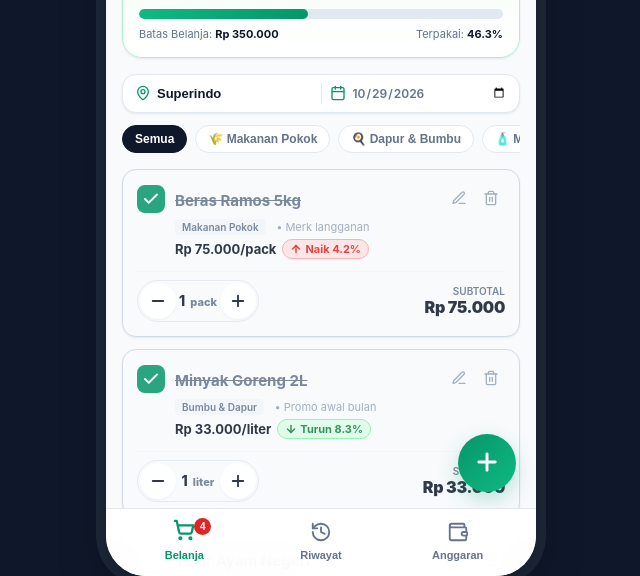
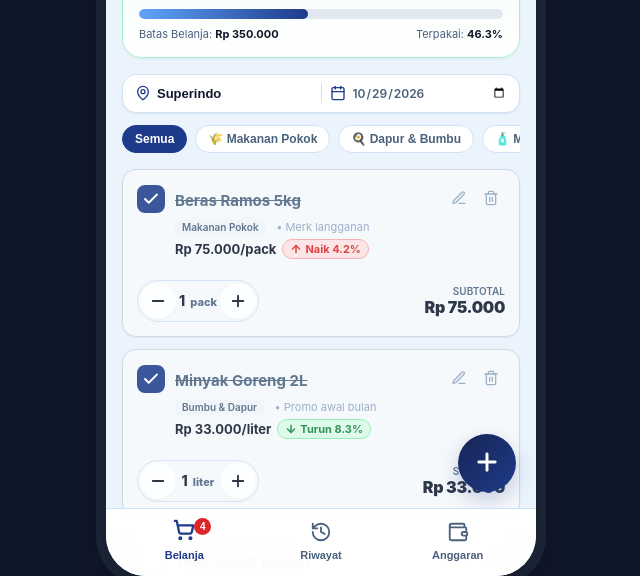
Before and after one commit to keishaiaia00/Smart-Grocery, a plain HTML site: page index.html in a window 1280 px wide. Shown: the part 224-800 px from the top of the page, without its empty margins (319-959 px from the left). Drawn offline with Linux system fonts and the light colour scheme; no server answers.

Commit message:
Perbaruan Warna

```diff
--- a/css/style.css
+++ b/css/style.css
@@ -1,12 +1,13 @@
 /* Smart Grocery & Budget Safety Tracker - Mobile PWA Design System */
+/* Theme: Aesthetic Soft Light Blue (Biru Muda Aesthetic) & Deep Navy Buttons (Biru Tua) */
 :root {
-  --primary: #059669;
-  --primary-hover: #047857;
-  --primary-light: #d1fae5;
-  --primary-glow: rgba(5, 150, 105, 0.25);
-
-  --accent: #2563eb;
-  --accent-light: #dbeafe;
+  --primary: #1e3a8a;
+  --primary-hover: #172554;
+  --primary-light: #dbeafe;
+  --primary-glow: rgba(30, 58, 138, 0.25);
+
+  --accent: #1d4ed8;
+  --accent-light: #eff6ff;
 
   --danger: #dc2626;
   --danger-light: #fee2e2;
@@ -15,17 +16,17 @@
   --warning: #d97706;
   --warning-light: #fef3c7;
 
-  --success: #16a34a;
-  --success-light: #dcfce7;
+  --success: #1e3a8a;
+  --success-light: #dbeafe;
 
   --bg-desktop: #0f172a;
-  --bg-phone: #f8fafc;
+  --bg-phone: #ebf4fc;
   --card-bg: #ffffff;
-  --border-color: #e2e8f0;
+  --border-color: #cfe2f5;
 
   --text-main: #0f172a;
-  --text-muted: #64748b;
-  --text-dim: #94a3b8;
+  --text-muted: #4b627e;
+  --text-dim: #8fa5c0;
 
   --radius-sm: 8px;
   --radius-md: 14px;
@@ -33,10 +34,10 @@
   --radius-xl: 28px;
   --radius-full: 9999px;
 
-  --shadow-sm: 0 1px 3px rgba(0, 0, 0, 0.06), 0 1px 2px rgba(0, 0, 0, 0.04);
-  --shadow-md: 0 4px 6px -1px rgba(0, 0, 0, 0.08), 0 2px 4px -2px rgba(0, 0, 0, 0.04);
-  --shadow-lg: 0 10px 15px -3px rgba(0, 0, 0, 0.1), 0 4px 6px -4px rgba(0, 0, 0, 0.05);
-  --shadow-float: 0 14px 28px rgba(0, 0, 0, 0.12), 0 10px 10px rgba(0, 0, 0, 0.06);
+  --shadow-sm: 0 1px 3px rgba(30, 58, 138, 0.05), 0 1px 2px rgba(30, 58, 138, 0.03);
+  --shadow-md: 0 4px 6px -1px rgba(30, 58, 138, 0.07), 0 2px 4px -2px rgba(30, 58, 138, 0.04);
+  --shadow-lg: 0 10px 15px -3px rgba(30, 58, 138, 0.09), 0 4px 6px -4px rgba(30, 58, 138, 0.04);
+  --shadow-float: 0 14px 28px rgba(30, 58, 138, 0.12), 0 10px 10px rgba(30, 58, 138, 0.06);
 
   --safe-bottom: env(safe-area-inset-bottom, 16px);
 }
@@ -119,7 +120,7 @@ body {
 /* Main App Header */
 .app-header {
   padding: 12px 18px 8px 18px;
-  background: rgba(248, 250, 252, 0.95);
+  background: rgba(235, 244, 252, 0.95);
   backdrop-filter: blur(12px);
   -webkit-backdrop-filter: blur(12px);
   z-index: 90;
@@ -143,7 +144,7 @@ body {
   width: 38px;
   height: 38px;
   border-radius: var(--radius-md);
-  background: linear-gradient(135deg, #059669 0%, #10b981 100%);
+  background: linear-gradient(135deg, #172554 0%, #1e3a8a 100%);
   color: white;
   display: flex;
   align-items: center;
@@ -478,7 +479,7 @@ body {
 }
 
 .bar-safe {
-  background: linear-gradient(90deg, #10b981, #059669);
+  background: linear-gradient(90deg, #60a5fa, #1e3a8a);
 }
 
 .bar-warning {
@@ -602,9 +603,9 @@ body {
 }
 
 .chip-filter.active {
-  background: var(--text-main);
+  background: var(--primary);
   color: white;
-  border-color: var(--text-main);
+  border-color: var(--primary);
 }
 
 /* Cart Items List */
@@ -934,7 +935,7 @@ body {
   width: 58px;
   height: 58px;
   border-radius: var(--radius-full);
-  background: linear-gradient(135deg, #059669 0%, #10b981 100%);
+  background: linear-gradient(135deg, #172554 0%, #1e3a8a 100%);
   color: white;
   border: none;
   box-shadow: 0 8px 20px var(--primary-glow);
@@ -1400,14 +1401,14 @@ body {
 }
 
 .btn-history-action.primary {
-  background: var(--primary-light);
+  background: var(--primary);
   border-color: var(--primary);
-  color: var(--primary);
+  color: white;
 }
 
 /* Budget Analytics Tab [Tab Anggaran] */
 .analytics-hero {
-  background: linear-gradient(135deg, #059669 0%, #047857 100%);
+  background: linear-gradient(135deg, #172554 0%, #1e3a8a 100%);
   color: white;
   border-radius: var(--radius-lg);
   padding: 18px;
--- a/index.html
+++ b/index.html
@@ -3,7 +3,7 @@
 <head>
   <meta charset="UTF-8">
   <meta name="viewport" content="width=device-width, initial-scale=1.0, maximum-scale=1.0, user-scalable=no, viewport-fit=cover">
-  <meta name="theme-color" content="#059669">
+  <meta name="theme-color" content="#1e3a8a">
   <meta name="apple-mobile-web-app-capable" content="yes">
   <meta name="apple-mobile-web-app-status-bar-style" content="black-translucent">
   <meta name="apple-mobile-web-app-title" content="Smart Grocery">
@@ -397,7 +397,7 @@
         </div>
         <div style="background: #f8fafc; border: 1px solid var(--border-color); border-radius: var(--radius-md); padding: 14px; font-family: monospace; font-size: 12px; white-space: pre-wrap; max-height: 260px; overflow-y: auto; margin-bottom: 14px;" id="receiptContent">
         </div>
-        <button class="btn-submit-modal" id="btnCopyReceipt" style="background: #059669;">
+        <button class="btn-submit-modal" id="btnCopyReceipt" style="background: var(--primary);">
           <span data-icon="copy"></span> Salin Teks Struk (WhatsApp)
         </button>
       </div>
```
Also changed, not shown: icons/icon-192.svg, icons/icon-512.svg, manifest.webmanifest.
